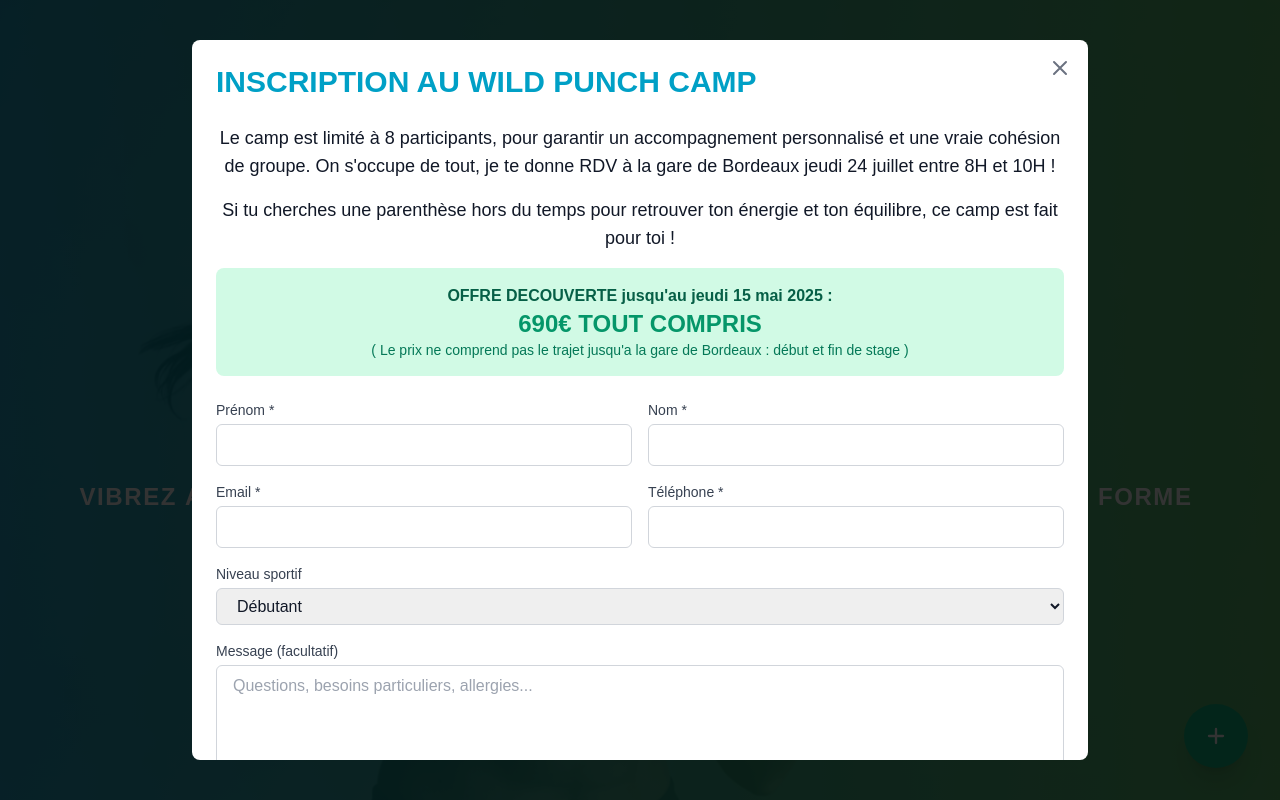
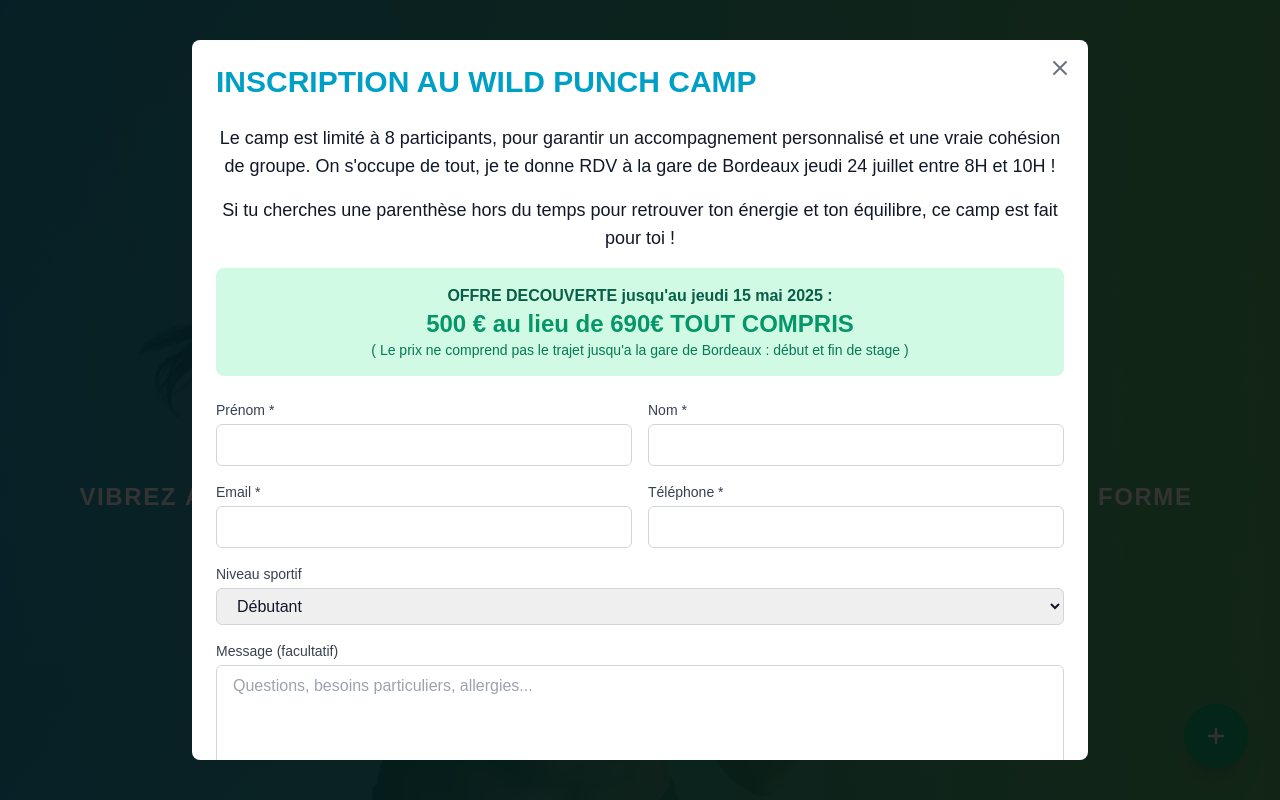
Before and after one commit to FabienFr/wild-punch-camp, a Next.js app: page / in a window 1280 px wide. Both pictures are taken after a click on the button 1216 px from the left and 736 px from the top of the page. Shown: the top 800 px of the page. Built offline with nearby package versions, Linux system fonts and the light colour scheme; a web font is replaced by a local one.

Commit message:
princing on form

```diff
--- a/app/WildPunchCampPage.tsx
+++ b/app/WildPunchCampPage.tsx
@@ -743,7 +743,7 @@ export default function WildPunchCampPage() {
             <p className="text-lg mb-4">Si tu cherches une parenthèse hors du temps pour retrouver ton énergie et ton équilibre, ce camp est fait pour toi !</p>
             <div className="bg-emerald-100 p-4 rounded-lg mb-6">
               <p className="font-bold text-emerald-800">OFFRE DECOUVERTE jusqu'au jeudi 15 mai 2025 :</p>
-              <p className="text-2xl font-bold text-emerald-600">690€ TOUT COMPRIS</p>
+              <p className="text-2xl font-bold text-emerald-600">500 € au lieu de 690€ TOUT COMPRIS</p>
               <p className="text-sm text-emerald-700">( Le prix ne comprend pas le trajet jusqu'a la gare de Bordeaux : début et fin de stage )</p>
             </div>
           </div>
```
